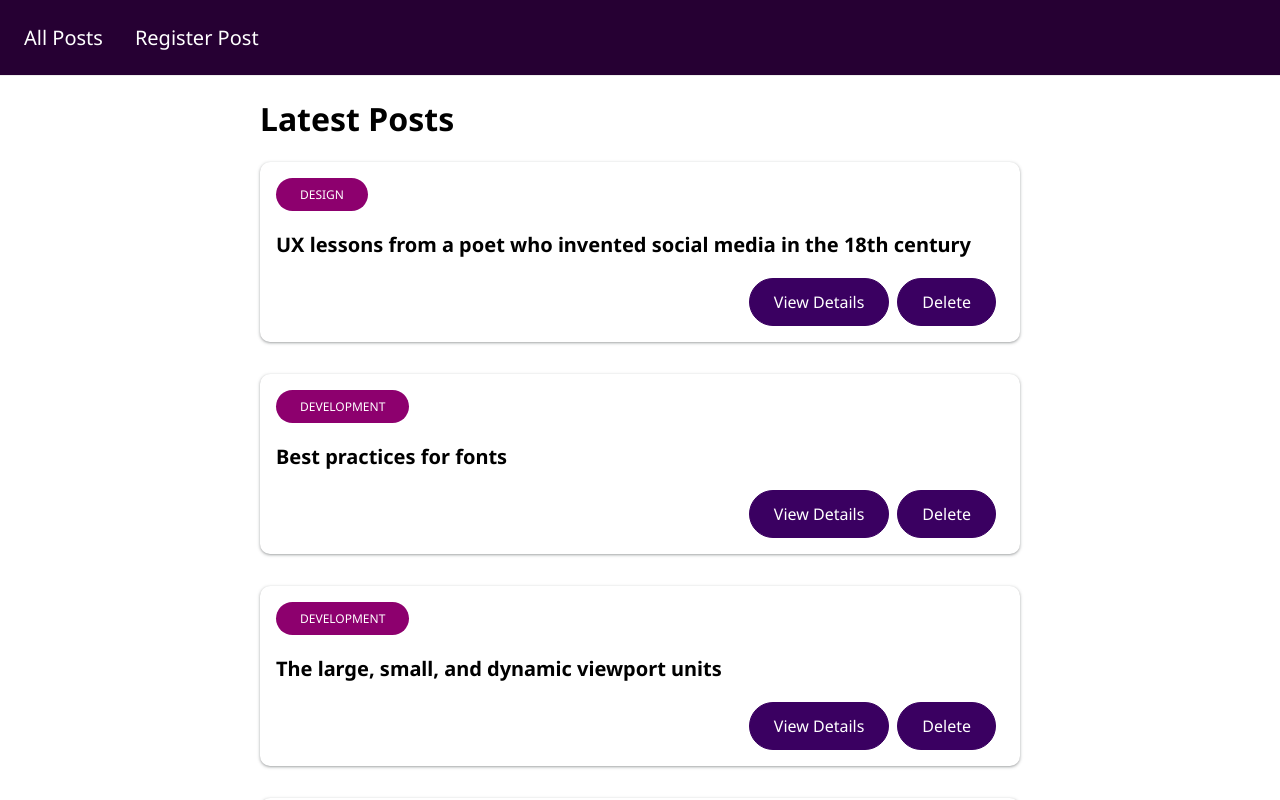
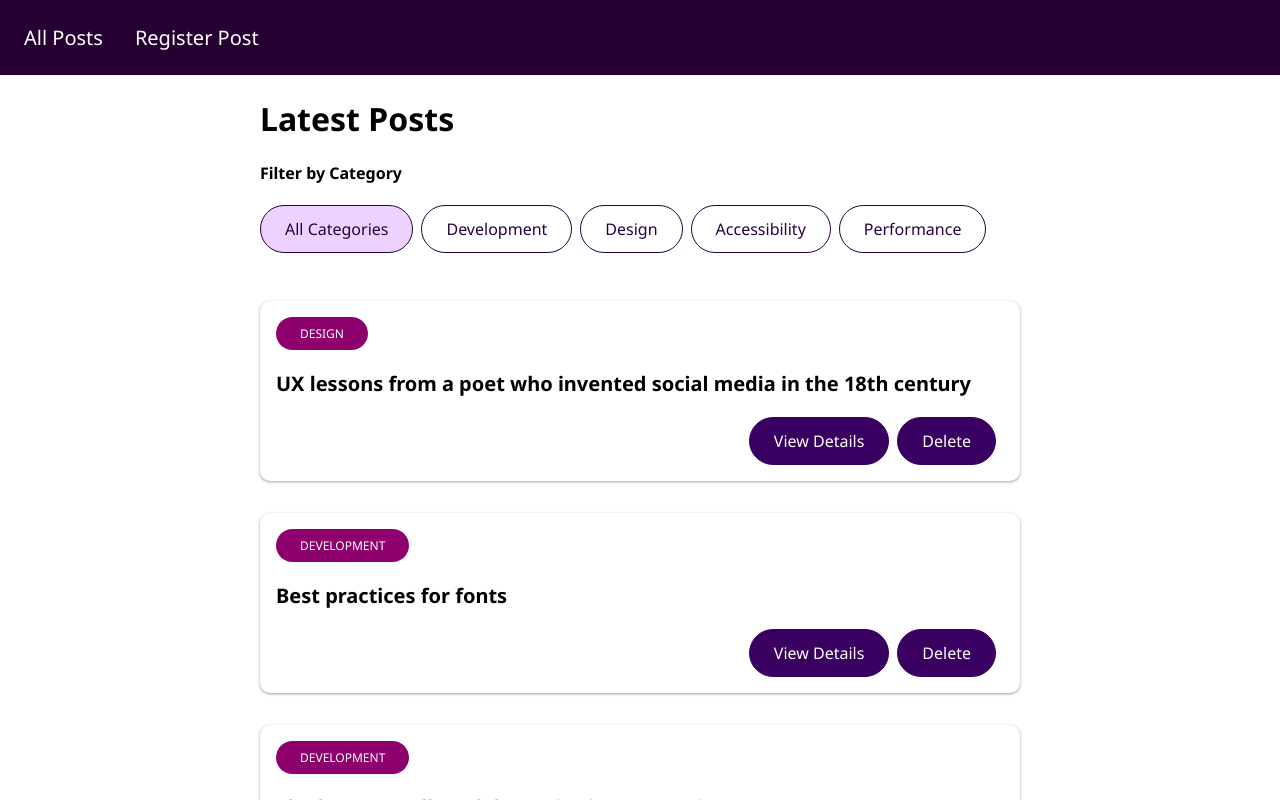
Before and after one commit to arman-borkhani/vue-crud, a Vue app: page /posts in a window 1280 px wide. Shown: the top 800 px of the page. Built offline with nearby package versions, Linux system fonts and the light colour scheme.

Commit message:
Add filter for posts list

```diff
--- a/src/components/BaseButton.vue
+++ b/src/components/BaseButton.vue
@@ -46,4 +46,16 @@ button:active {
   background-color: #270041;
   border-color: #270041;
 }
+
+.outline {
+  background-color: transparent;
+  border-color: #270041;
+  color: #270041;
+}
+
+.outline:hover,
+.outline:active ,
+.outline.active {
+  background-color: #edd2ff;
+}
 </style>
--- /dev/null
+++ b/src/components/PostsFilter.vue
@@ -0,0 +1,50 @@
+<template>
+  <div class="post-filter-sec">
+    <h4>Filter by Category</h4>
+    <ul>
+      <li>
+        <base-button @click="selectCategory(null)" :class="{ outline: true, active: activeCategory === null }" >All Categories</base-button>
+      </li>
+      <li v-for="category in categories" :key="category.id" :value="category.id">
+        <base-button @click="selectCategory(category.id)" :class="{ outline: true, active: activeCategory === category.id }">{{ category.name }}</base-button>
+      </li>
+    </ul>
+  </div>
+</template>
+
+<script>
+export default {
+  emits: ['change-category'],
+  props: ['activeCategory'],
+  computed: {
+    categories() {
+      return this.$store.getters['getCategories'];
+    }
+  },
+  methods: {
+    selectCategory(id) {
+      this.$emit('change-category', id);
+    }
+  }
+}
+</script>
+
+<style scoped>
+ul {
+  display: flex;
+  flex-wrap: wrap;
+}
+
+li {
+  display: inline-block;
+}
+
+button {
+  margin-bottom: 0.5rem;
+  font-size: 0.875rem;
+}
+
+.post-filter-sec {
+  margin-bottom: 2.5rem;
+}
+</style>
--- a/src/pages/PostsList.vue
+++ b/src/pages/PostsList.vue
@@ -1,6 +1,7 @@
 <template>
   <div class="container">
     <h1>Latest Posts</h1>
+    <posts-filter @change-category="handleCategoryFilter" :activeCategory="selectedCategory"></posts-filter>
     <ul v-if="hasPosts">
       <li v-for="post in posts" :key="post.id">
         <post-entry :id="post.id" :title="post.title" :categoryId="post.category"></post-entry>
@@ -16,17 +17,35 @@
 
 <script>
 import PostEntry from '../components/PostEntry.vue';
+import PostsFilter from '../components/PostsFilter.vue';
 
 export default {
   components: {
-    PostEntry
+    PostEntry,
+    PostsFilter
+  },
+  data() {
+    return {
+      selectedCategory: null,
+    }
   },
   computed: {
     posts() {
-      return this.$store.getters['getPosts'];
+      let posts = this.$store.getters['getPosts'];
+
+      if(this.selectedCategory) {
+        posts = posts.filter(post => post.category === this.selectedCategory)
+      }
+
+      return posts;
     },
     hasPosts() {
-      return this.$store.getters['hasPosts'];
+      return this.posts.length;
+    }
+  },
+  methods: {
+    handleCategoryFilter(id) {
+      this.selectedCategory = id;
     }
   }
 }
```
